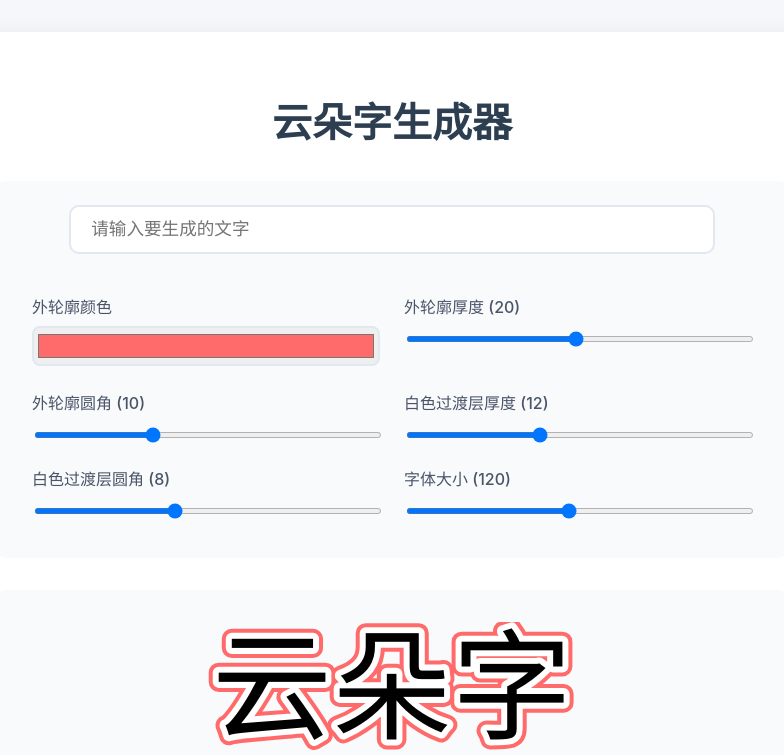
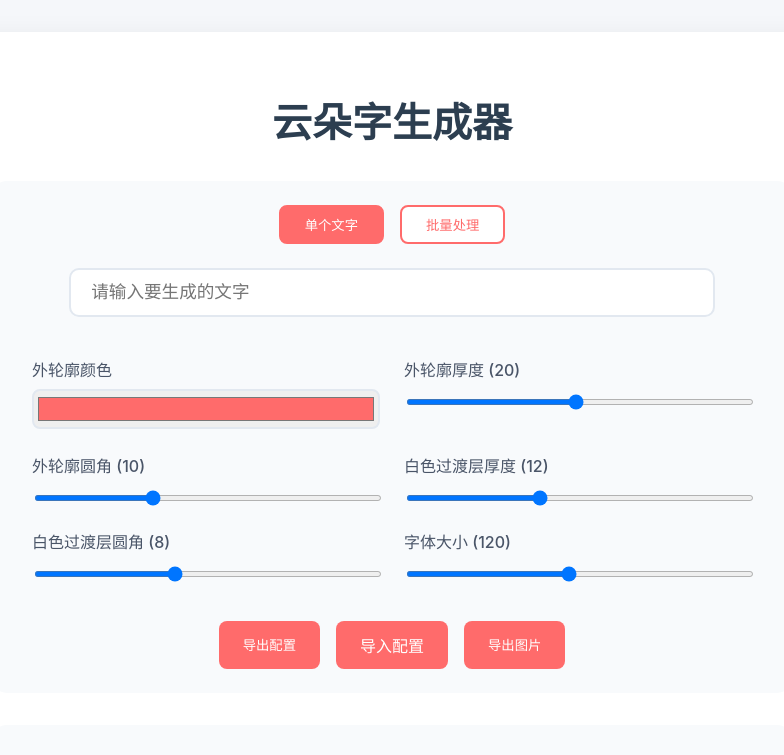
Before and after one commit to 15767778151/yunduofont, a Vue app: page / in a window 1280 px wide. Shown: the top 755 px of the page, without its empty margins (248-1032 px from the left). Built offline with nearby package versions, Linux system fonts and the light colour scheme.

Commit message:
准备部署

```diff
--- a/package.json
+++ b/package.json
@@ -9,6 +9,8 @@
   },
   "dependencies": {
     "core-js": "^3.8.3",
+    "html2canvas": "^1.4.1",
+    "jszip": "^3.10.1",
     "vue": "^3.2.13"
   },
   "devDependencies": {
--- a/src/App.vue
+++ b/src/App.vue
@@ -4,13 +4,36 @@
       <h1 class="title">云朵字生成器</h1>
 
       <div class="control-panel">
-        <div class="input-group">
+        <div class="mode-switch">
+          <button
+            :class="['mode-btn', { active: !isBatchMode }]"
+            @click="isBatchMode = false"
+          >
+            单个文字
+          </button>
+          <button
+            :class="['mode-btn', { active: isBatchMode }]"
+            @click="isBatchMode = true"
+          >
+            批量处理
+          </button>
+        </div>
+
+        <div v-if="!isBatchMode" class="input-group">
           <input
             type="text"
             v-model="text"
             placeholder="请输入要生成的文字"
             class="text-input"
           />
+        </div>
+
+        <div v-else class="batch-input-group">
+          <textarea
+            v-model="batchText"
+            placeholder="请输入要批量生成的文字，每行一个"
+            class="batch-input"
+          ></textarea>
         </div>
 
         <div class="controls">
@@ -69,9 +92,23 @@
             >
           </div>
         </div>
+
+        <div class="action-buttons">
+          <button class="action-btn" @click="exportSettings">导出配置</button>
+          <label class="action-btn import-btn">
+            导入配置
+            <input
+              type="file"
+              accept=".json"
+              @change="importSettings"
+              style="display: none"
+            >
+          </label>
+          <button class="action-btn" @click="exportImages">导出图片</button>
+        </div>
       </div>
 
-      <div class="cloud-text-wrapper">
+      <div v-if="!isBatchMode" class="cloud-text-wrapper">
         <CloudText
           :text="text || '云朵字'"
           :outlineColor="outlineColor"
@@ -82,12 +119,28 @@
           :fontSize="fontSize"
         />
       </div>
+
+      <div v-else class="batch-preview">
+        <div v-for="(line, index) in batchLines" :key="index" class="cloud-text-wrapper">
+          <CloudText
+            :text="line"
+            :outlineColor="outlineColor"
+            :outlineThickness="outlineThickness"
+            :outlineRound="outlineRound"
+            :whiteThickness="whiteThickness"
+            :whiteRound="whiteRound"
+            :fontSize="fontSize"
+          />
+        </div>
+      </div>
     </div>
   </div>
 </template>
 
 <script>
 import CloudText from './components/CloudText.vue';
+import html2canvas from 'html2canvas';
+import JSZip from 'jszip';
 
 export default {
     name: 'App',
@@ -95,12 +148,102 @@ export default {
     data() {
       return {
         text: '',
+        batchText: '',
+        isBatchMode: false,
         outlineColor: '#ff6b6b',
         outlineThickness: 20,
         outlineRound: 10,
         whiteThickness: 12,
         whiteRound: 8,
         fontSize: 120
+      }
+    },
+    computed: {
+      batchLines() {
+        return this.batchText.split('\n').filter(line => line.trim());
+      },
+      currentSettings() {
+        return {
+          outlineColor: this.outlineColor,
+          outlineThickness: this.outlineThickness,
+          outlineRound: this.outlineRound,
+          whiteThickness: this.whiteThickness,
+          whiteRound: this.whiteRound,
+          fontSize: this.fontSize
+        };
+      }
+    },
+    methods: {
+      async exportImages() {
+        const zip = new JSZip();
+        const texts = this.isBatchMode ? this.batchLines : [this.text || '云朵字'];
+
+        // 创建加载提示
+        const loadingEl = document.createElement('div');
+        loadingEl.className = 'loading-overlay';
+        loadingEl.innerHTML = '正在导出图片...';
+        document.body.appendChild(loadingEl);
+
+        try {
+          for (let i = 0; i < texts.length; i++) {
+            const text = texts[i];
+            const element = document.querySelector(`.cloud-text-wrapper:nth-child(${i + 1})`);
+
+            loadingEl.innerHTML = `正在处理: ${text} (${i + 1}/${texts.length})`;
+
+            const canvas = await html2canvas(element, {
+              backgroundColor: null,
+              scale: 2
+            });
+
+            const blob = await new Promise(resolve => canvas.toBlob(resolve, 'image/png'));
+            zip.file(`${text}.png`, blob);
+          }
+
+          const content = await zip.generateAsync({type: 'blob'});
+          const link = document.createElement('a');
+          link.href = URL.createObjectURL(content);
+          link.download = '云朵字.zip';
+          link.click();
+        } catch (error) {
+          alert('导出失败: ' + error.message);
+        } finally {
+          document.body.removeChild(loadingEl);
+        }
+      },
+
+      exportSettings() {
+        const settings = {
+          ...this.currentSettings,
+          batchText: this.batchText,
+          text: this.text
+        };
+
+        const blob = new Blob([JSON.stringify(settings, null, 2)], {type: 'application/json'});
+        const link = document.createElement('a');
+        link.href = URL.createObjectURL(blob);
+        link.download = '云朵字配置.json';
+        link.click();
+      },
+
+      importSettings(event) {
+        const file = event.target.files[0];
+        if (!file) return;
+
+        const reader = new FileReader();
+        reader.onload = (e) => {
+          try {
+            const settings = JSON.parse(e.target.result);
+            Object.keys(settings).forEach(key => {
+              if (key in this) {
+                this[key] = settings[key];
+              }
+            });
+          } catch (error) {
+            alert('导入失败: ' + error.message);
+          }
+        };
+        reader.readAsText(file);
       }
     }
 }
@@ -147,6 +290,29 @@ body {
   border-radius: 15px;
 }
 
+.mode-switch {
+  display: flex;
+  justify-content: center;
+  gap: 1rem;
+  margin-bottom: 1.5rem;
+}
+
+.mode-btn {
+  padding: 0.5rem 1.5rem;
+  border: 2px solid #ff6b6b;
+  background: white;
+  color: #ff6b6b;
+  border-radius: 8px;
+  cursor: pointer;
+  font-weight: 500;
+  transition: all 0.3s ease;
+}
+
+.mode-btn.active {
+  background: #ff6b6b;
+  color: white;
+}
+
 .input-group {
   margin-bottom: 1.5rem;
 }
@@ -161,6 +327,27 @@ body {
 }
 
 .text-input:focus {
+  outline: none;
+  border-color: #ff6b6b;
+  box-shadow: 0 0 0 3px rgba(255, 107, 107, 0.2);
+}
+
+.batch-input-group {
+  margin-bottom: 1.5rem;
+}
+
+.batch-input {
+  width: 80%;
+  height: 100px;
+  padding: 12px 20px;
+  font-size: 1.1rem;
+  border: 2px solid #e2e8f0;
+  border-radius: 10px;
+  resize: vertical;
+  transition: all 0.3s ease;
+}
+
+.batch-input:focus {
   outline: none;
   border-color: #ff6b6b;
   box-shadow: 0 0 0 3px rgba(255, 107, 107, 0.2);
@@ -214,6 +401,55 @@ body {
   transform: translateY(-5px);
 }
 
+.batch-preview {
+  display: grid;
+  gap: 2rem;
+  grid-template-columns: repeat(auto-fit, minmax(300px, 1fr));
+}
+
+.action-buttons {
+  display: flex;
+  justify-content: center;
+  gap: 1rem;
+  margin-top: 1.5rem;
+}
+
+.action-btn {
+  padding: 0.75rem 1.5rem;
+  background: #ff6b6b;
+  color: white;
+  border: none;
+  border-radius: 8px;
+  cursor: pointer;
+  font-weight: 500;
+  transition: all 0.3s ease;
+}
+
+.action-btn:hover {
+  background: #ff5252;
+  transform: translateY(-2px);
+}
+
+.import-btn {
+  display: inline-block;
+  text-align: center;
+}
+
+.loading-overlay {
+  position: fixed;
+  top: 0;
+  left: 0;
+  right: 0;
+  bottom: 0;
+  background: rgba(0, 0, 0, 0.7);
+  color: white;
+  display: flex;
+  justify-content: center;
+  align-items: center;
+  font-size: 1.2rem;
+  z-index: 1000;
+}
+
 @media (max-width: 640px) {
   .controls {
     grid-template-columns: 1fr;
@@ -226,5 +462,17 @@ body {
   .content {
     padding: 1rem;
   }
+
+  .batch-preview {
+    grid-template-columns: 1fr;
+  }
+
+  .action-buttons {
+    flex-direction: column;
+  }
+
+  .action-btn {
+    width: 100%;
+  }
 }
 </style>
```
Also changed, not shown: 1 other file (tests, documents, lock files or other folders).
